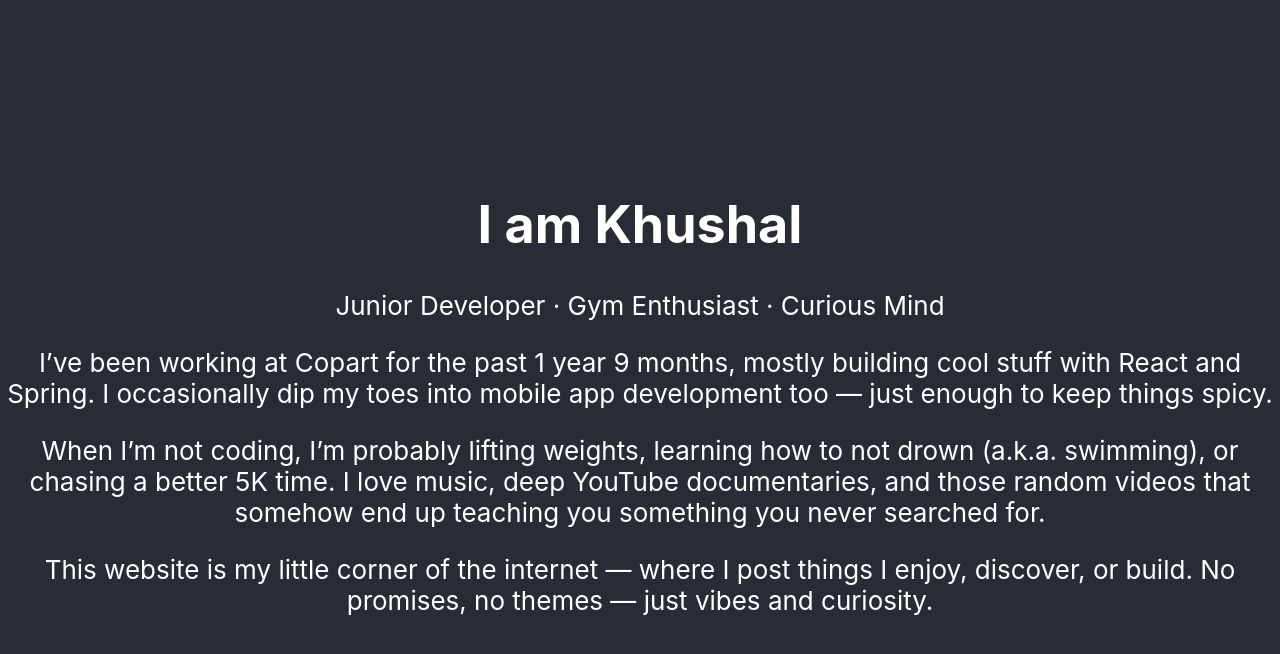
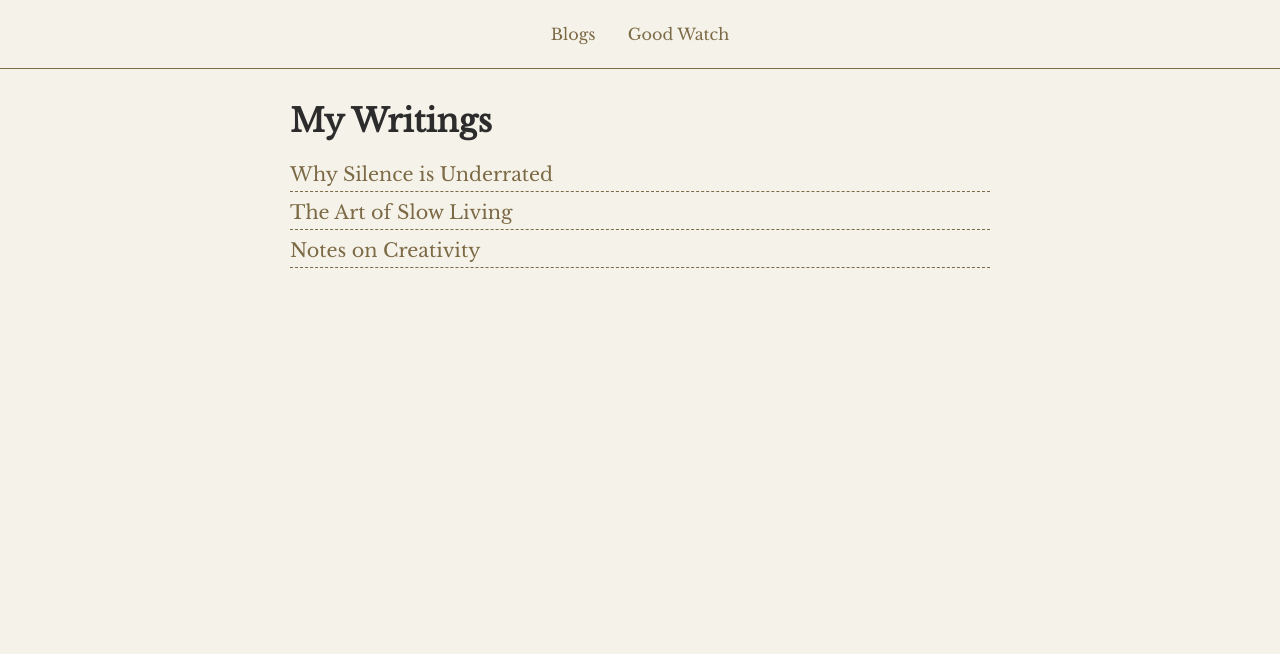
Before and after one commit to akhushal/test-1-ui, a React (Create React App) app: page / in a window 1280 px wide. Shown: the top 654 px of the page. Built offline with nearby package versions, Linux system fonts and the light colour scheme.

Commit message:
made new changes

```diff
--- a/src/App.js
+++ b/src/App.js
@@ -1,31 +1,20 @@
-import './App.css';
+import { BrowserRouter as Router, Routes, Route } from 'react-router-dom';
+import Navbar from './components/Navbar';
+import BlogList from './components/BlogList';
+import BlogPost from './components/BlogPost';
+import GoodWatch from './components/GoodWatch';
 
-function App() {
+export default function App() {
   return (
-    <div className="App">
-      <header className="App-header">
-        <div className="card">
-          <h1>I am Khushal</h1>
-          <p className="tagline">Junior Developer · Gym Enthusiast · Curious Mind</p>
-          <p>
-            I’ve been working at <span className="highlight">Copart</span> for the past
-            <span className="highlight"> 1 year 9 months</span>, mostly building cool stuff with
-            <span className="highlight"> React</span> and <span className="highlight">Spring</span>.
-            I occasionally dip my toes into mobile app development too — just enough to keep things spicy.
-          </p>
-          <p>
-            When I’m not coding, I’m probably lifting weights, learning how to not drown (a.k.a. swimming),
-            or chasing a better 5K time. I love music, deep YouTube documentaries, and those random videos
-            that somehow end up teaching you something you never searched for.
-          </p>
-          <p>
-            This website is my little corner of the internet — where I post things I enjoy, discover, or build.
-            No promises, no themes — just vibes and curiosity.
-          </p>
-        </div>
-      </header>
-    </div>
+    <Router>
+      <Navbar />
+      <div className="container">
+        <Routes>
+          <Route path="/" element={<BlogList />} />
+          <Route path="/blog/:id" element={<BlogPost />} />
+          <Route path="/goodwatch" element={<GoodWatch />} />
+        </Routes>
+      </div>
+    </Router>
   );
 }
-
-export default App;
--- /dev/null
+++ b/src/components/BlogList.jsx
@@ -0,0 +1,22 @@
+import { Link } from 'react-router-dom';
+
+const blogs = [
+  { id: 1, title: "Why Silence is Underrated", content: "In a world of noise..." },
+  { id: 2, title: "The Art of Slow Living", content: "We move too fast, and forget..." },
+  { id: 3, title: "Notes on Creativity", content: "Creativity is not talent but courage..." },
+];
+
+export default function BlogList() {
+  return (
+    <div>
+      <h1>My Writings</h1>
+      {blogs.map(blog => (
+        <div key={blog.id}>
+          <Link to={`/blog/${blog.id}`}>
+            <div className="blog-title">{blog.title}</div>
+          </Link>
+        </div>
+      ))}
+    </div>
+  );
+}
--- /dev/null
+++ b/src/components/BlogPost.jsx
@@ -0,0 +1,22 @@
+import { useParams, Link } from 'react-router-dom';
+
+const blogs = [
+  { id: 1, title: "Why Silence is Underrated", content: "In a world of noise and constant motion, silence has become rare. But silence is not emptiness—it’s space for thought, reflection, and understanding." },
+  { id: 2, title: "The Art of Slow Living", content: "Slow living is not about doing less, but doing with presence. To wake up without hurry, to eat without scrolling, to walk without aim—these are acts of rebellion." },
+  { id: 3, title: "Notes on Creativity", content: "Creativity is a form of honesty. It begins when we stop imitating and start expressing—even if imperfectly." },
+];
+
+export default function BlogPost() {
+  const { id } = useParams();
+  const blog = blogs.find(b => b.id === Number(id));
+
+  if (!blog) return <p>Blog not found.</p>;
+
+  return (
+    <div className="blog-post">
+      <Link to="/">&larr; Back</Link>
+      <h1>{blog.title}</h1>
+      <p>{blog.content}</p>
+    </div>
+  );
+}
--- /dev/null
+++ b/src/components/GoodWatch.jsx
@@ -0,0 +1,22 @@
+const goodWatch = [
+  { title: "The Beauty of Code – Computerphile", url: "https://www.youtube.com/watch?v=QyJZzq0v7Z4" },
+  { title: "The Lost Art of Thinking", url: "https://example.com/article" },
+  { title: "How Great Minds Think", url: "https://www.youtube.com/watch?v=dQw4w9WgXcQ" },
+];
+
+export default function GoodWatch() {
+  return (
+    <div>
+      <h1>Good Watch</h1>
+      <ul>
+        {goodWatch.map((item, i) => (
+          <li key={i} style={{ marginBottom: '1rem' }}>
+            <a href={item.url} target="_blank" rel="noreferrer">
+              {item.title}
+            </a>
+          </li>
+        ))}
+      </ul>
+    </div>
+  );
+}
--- /dev/null
+++ b/src/components/Navbar.jsx
@@ -0,0 +1,10 @@
+import { Link } from 'react-router-dom';
+
+export default function Navbar() {
+  return (
+    <nav className="navbar">
+      <Link to="/">Blogs</Link>
+      <Link to="/goodwatch">Good Watch</Link>
+    </nav>
+  );
+}
--- a/src/index.css
+++ b/src/index.css
@@ -1,13 +1,58 @@
+@import url('https://fonts.googleapis.com/css2?family=Libre+Baskerville&display=swap');
+
+:root {
+  --bg-color: #f5f2e9;
+  --text-color: #2c2c2c;
+  --accent-color: #7c6a46;
+}
+
 body {
   margin: 0;
-  font-family: -apple-system, BlinkMacSystemFont, 'Segoe UI', 'Roboto', 'Oxygen',
-    'Ubuntu', 'Cantarell', 'Fira Sans', 'Droid Sans', 'Helvetica Neue',
-    sans-serif;
-  -webkit-font-smoothing: antialiased;
-  -moz-osx-font-smoothing: grayscale;
+  background-color: var(--bg-color);
+  color: var(--text-color);
+  font-family: 'Libre Baskerville', serif;
 }
 
-code {
-  font-family: source-code-pro, Menlo, Monaco, Consolas, 'Courier New',
-    monospace;
+a {
+  color: var(--accent-color);
+  text-decoration: none;
+  transition: color 0.3s ease;
 }
+
+a:hover {
+  color: var(--text-color);
+}
+
+.navbar {
+  display: flex;
+  justify-content: center;
+  gap: 2rem;
+  padding: 1.5rem;
+  border-bottom: 1px solid var(--accent-color);
+}
+
+.container {
+  max-width: 700px;
+  margin: 2rem auto;
+  padding: 0 1rem;
+}
+
+.blog-title {
+  font-size: 1.2rem;
+  margin-bottom: 0.5rem;
+  border-bottom: 1px dashed var(--accent-color);
+  padding-bottom: 0.3rem;
+}
+
+.blog-title:hover {
+  color: var(--accent-color);
+}
+
+.blog-post h1 {
+  font-size: 2rem;
+  margin-bottom: 1rem;
+}
+
+.blog-post p {
+  line-height: 1.7;
+}
```
